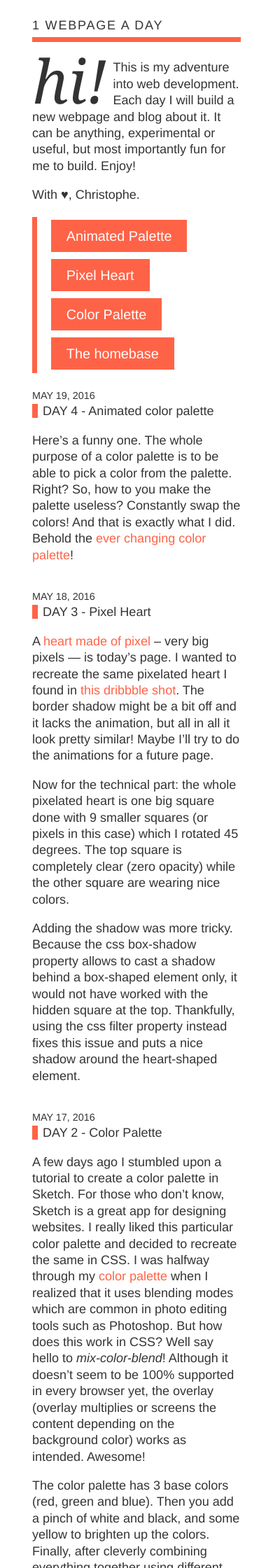
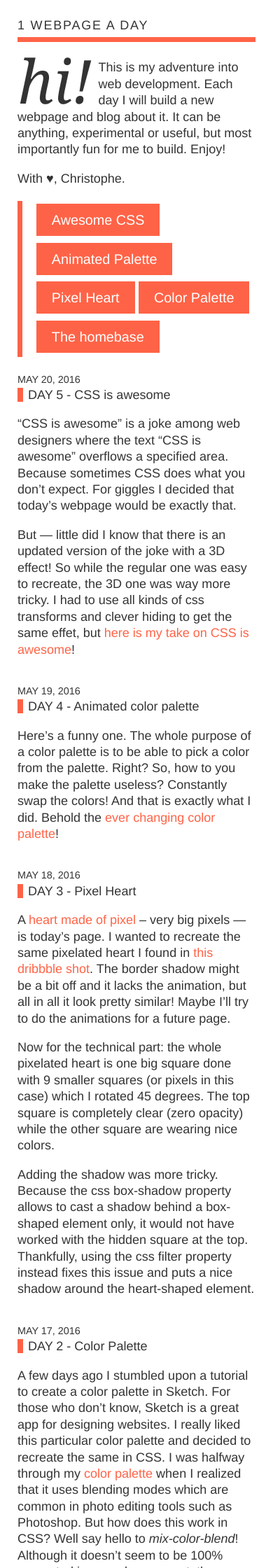
Before and after one commit to bnto/1wpad, a Jekyll site: the page built from index.html, in a window 390 px wide. Shown: the top 2240 px of the page at 70% size. Built offline with Jekyll 4.4.1, drawn with Linux system fonts in a browser that asks for light colours; nearby versions of some CDN libraries; comment, search, counter and statistics services are not loaded.

Commit message:
Added Day 5

```diff
--- /dev/null
+++ b/_posts/2016-05-20-day-5-css-awesome.markdown
@@ -0,0 +1,19 @@
+---
+layout: post
+title:  "DAY 5 - CSS is awesome"
+date:   2016-05-20 20:00:00 +0200
+categories:
+active: blog
+---
+"CSS is awesome" is a joke among web designers where the text "CSS is awesome" overflows
+a specified area. Because sometimes CSS does what you don't expect. For giggles I
+decided that today's webpage would be exactly that.
+
+But — little did I know that there is
+an updated version of the joke with a 3D effect! So while the regular one was
+easy to recreate, the 3D one was way more tricky. I had to use all kinds of css transforms
+and clever hiding to get the same effet, but [here is my take on CSS is awesome][todays-page]!
+
+
+[todays-page]: {{ site.baseurl }}/days/005-css-is-awesome.html
+[css-mug]: http://www.zazzle.com/css_is_awesome_mug-168113658720373401
--- a/css/main.css
+++ b/css/main.css
@@ -153,7 +153,7 @@ ol {
 
 /* TEMPORARY FIX */
 
-@media screen and (max-width: 770px) {
+@media screen and (max-width: 570px) {
 	/* switches to *** MOBILE VIEW *** if screen size < 768px */
 	body {
 		/* margin: 0 auto; /* */
@@ -162,7 +162,7 @@ ol {
 		max-width: 904px;
 	}
 	.content {
-		padding: 0 46px;
+		padding: 0 25px;
 		margin: 0 auto;
 	}
 }
--- a/days/003-pixel-heart.html
+++ b/days/003-pixel-heart.html
@@ -13,6 +13,7 @@ title: Pixel Heart
 		max-width: 300px;
 		margin: 50px auto;
 		position: relative;
+		-webkit-filter: drop-shadow(3px 3px 10px rgba(0,0,0,0.8)) drop-shadow(0 0 50px rgba(0,0,0,0.5));
 		filter: drop-shadow(3px 3px 10px rgba(0,0,0,0.8)) drop-shadow(0 0 50px rgba(0,0,0,0.5));
 		transform-origin: left;
 		transform: translateX(150px) translateY(-50px) rotate(45deg);
--- /dev/null
+++ b/days/005-css-is-awesome.html
@@ -0,0 +1,132 @@
+---
+layout: days
+title: CSS is awesome
+---
+
+<style>
+	* {
+		padding: 0;
+		margin: 0;
+		box-sizing: border-box;
+	}
+	.container {
+		margin: 50px 50% 0 auto;
+		position: relative;
+		width: 14rem;
+		height: 17rem;
+		border: 1px solid black;
+		padding: 10px;
+	}
+	.awesome-css {
+		font-size: 3.9rem;
+		font-family: sans-serif;
+		text-transform: uppercase;
+		font-weight: normal;
+	}
+
+	.container2 {
+		margin: 50px auto;
+		position: relative;
+
+		height: 150px;
+
+		width: 300px;
+		-moz-transform-origin: left top;
+		-moz-transform: scale(1.1) scaleY(0.9);
+
+		transform-origin: left top;
+		transform: scale(1.1) scaleY(0.9);
+	}
+	.container2:after {
+		content: '';
+		position: absolute;
+		top: 0;
+		left: 0;
+
+		height: 150px;
+		width: 240px;
+
+		z-index: -20;
+		background: #3b3b3b;
+
+	}
+	.face {
+		position: absolute;
+
+		width: 300px;
+		.height: 155px;
+
+		.border: 1px solid black;
+
+	}
+	.face-left {
+		background-image: -moz-linear-gradient(0deg, #000 0%, #000 50%, transparent 50%);
+		background-image: -webkit-linear-gradient(0deg, #000 0%, #000 50%, transparent 50%);
+
+		top: -25px;
+		left: 0;
+
+		-moz-transform-origin: left;
+		-moz-transform: skewY(30deg) translateY(25px) scaleX(0.8);
+
+		transform-origin: left;
+		transform: skewY(30deg) translateY(25px) scaleX(0.8);
+	}
+	.face-right {
+		background-image: -moz-linear-gradient(0deg, transparent 0%, transparent 50%, #2a2a2a 50%);
+		background-image: -webkit-linear-gradient(0deg, transparent 0%, transparent 50%, #2a2a2a 50%);
+		z-index: -10;
+
+		top: -25px;
+		right: 0;
+
+		-moz-transform-origin: right;
+		-moz-transform: skewY(-30deg) translateX(-60px) scaleX(0.8) translateY(-10px);
+
+		transform-origin: right;
+		transform: skewY(-30deg) translateX(-60px) scaleX(0.8) translateY(-10px);
+	}
+	.face p {
+		font-family: sans-serif;
+		color: white;
+		font-size: 43px;
+		width: 150px;
+		padding: 5px 15px;
+		text-transform: uppercase;
+		font-weight: 300;
+	}
+	.face-left p {
+		overflow: hidden;
+		color: rgba(156, 156, 156, 1);
+	}
+	.face-right p {
+		color: rgba(255,255,255,0.9);
+	}
+	.face-right p:after {
+		content: 'in 3d';
+		position: absolute;
+		bottom: 15px;
+		right: 10px;
+		width: 35px;
+		text-align: right;
+		.border: 1px solid black;
+		font-size: 0.5em;
+		line-height: 0.9;
+	}
+
+</style>
+
+<div class="container">
+	<p class="awesome-css">
+		CSS is awesome
+	</p>
+</div>
+
+<div class="container2">
+<div class="face face-left">
+	<p>CSS is awesomer</p>
+</div>
+<div class="face face-right">
+	<p>CSS is awesomer</p>
+</div>
+</div>
--- a/index.html
+++ b/index.html
@@ -17,6 +17,7 @@ title: 1 webpage a day
 <!-- webpage list -->
 <ol reversed>
 	<!-- <li><a href="#"></a></li> -->
+	<li><a href="/days/005-css-is-awesome.html">Awesome CSS</a></li>
 	<li><a href="/days/004-animated-color-palette.html">Animated Palette</a></li>
 	<li><a href="/days/003-pixel-heart.html">Pixel Heart</a></li>
 	<li><a href="/days/002-color-palette.html">Color Palette</a></li>
```
